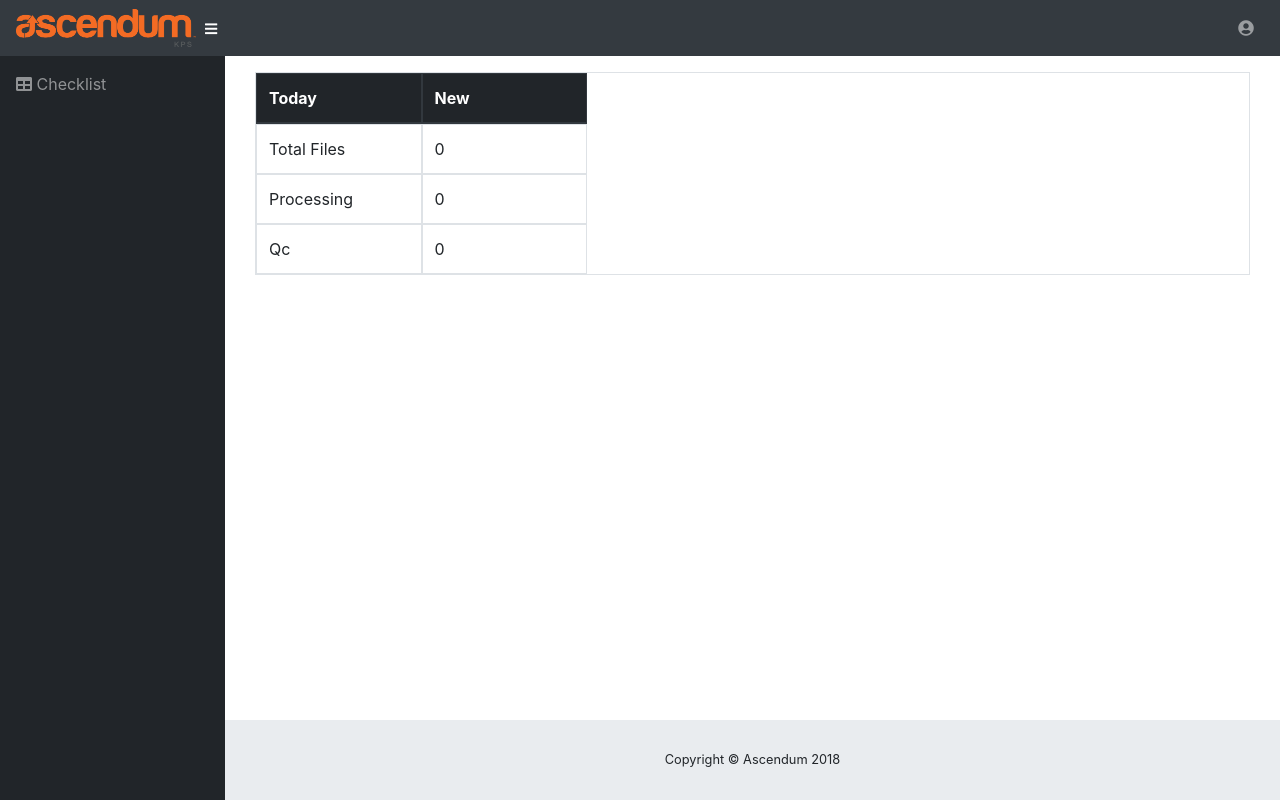
After one commit to PatelKrunal0710/Trailing_Doc, a Django app: page /Dashboard in a window 1280 px wide. The commit adds this page. Run offline with Django 3.2, Linux system fonts and the light colour scheme; data that the repository does not hold is empty; parts of the project's set-up code (start-up, migrations or seed data) failed here and were passed over; some libraries are stand-ins or nearby versions.

Commit message:
Processing_First_Page

```diff
--- /dev/null
+++ b/Processing/Templates/Dashboard.html
@@ -0,0 +1,27 @@
+{% extends 'blank.html' %}
+{% block body %}
+<div class="container">
+<table class="table table-bordered">
+    <thead class="thead-dark">
+    <div class="row">
+    <tr class="d-flex">
+        <th class="col-2">Today</th>
+        <th class="col-2">New</th>
+    </tr>
+</thead>
+    <tr class="d-flex">
+        <td class="col-2">Total Files</td>
+        <td class="col-2">{{tcount}}</td>
+    </tr>
+    <tr class="d-flex">
+        <td class="col-2">Processing</td>
+        <td class="col-2">{{pcount}}</td>
+    </tr>
+    <tr class="d-flex">
+        <td class="col-2">Qc</td>
+        <td class="col-2">{{qcount}}</td>
+    </tr>
+</table>
+</div>
+</div>
+{% endblock %}
--- a/Processing/urls.py
+++ b/Processing/urls.py
@@ -7,4 +7,6 @@ urlpatterns = [
     path('Checklist',views.Checklist,name="Checklist"),
     path('Chk_save',views.Chk_save,name="Chk_save"),
     path('faildoc',views.faildoc,name="faildoc"),
+    path('chkmaster',views.chkmaster,name="chkmaster"),
+    path('Dashboard',views.pdashboard,name="Dashboard"),
 ]
--- a/Processing/views.py
+++ b/Processing/views.py
@@ -33,9 +33,7 @@ def Fileupload(request):
         csv_file = request.FILES['file']
         print(csv_file)
         data_set = csv_file.read().decode('UTF-8')
-        print(data_set)
         io_string = io.StringIO(data_set)
-        print(io_string)
         next(io_string)
         for column in csv.reader(io_string, delimiter=',', quotechar="|"):
             _, created = Fileinfo.objects.update_or_create(
@@ -47,19 +45,34 @@ def Fileupload(request):
                 Process_Type = column[4],
                 Checklist=column[5],
                 File_name = csv_file,
-                Priority = column[7],
+                Priority = column[6],
             )
         return render(request, "Fileupload.HTML")
     return render(request, "Fileupload.HTML")
 
+def chkmaster(request):
+    if request.method == "POST":
+        csv_file = request.FILES['file']
+        data_set = csv_file.read().decode('UTF-8')
+        io_string = io.StringIO(data_set)
+        next(io_string)
+        for column in csv.reader(io_string, delimiter=',', quotechar="|"):
+            _, created = Checklist_Master.objects.update_or_create(
+                View_no = column[0],
+                Audit_item = column[1],
+                Checklist_type = column[2],
+            )
+        return render(request, "chkmsterupload.HTML")
+    return render(request, "chkmsterupload.HTML")
 
 def Checklist(request):
-    lno = Fileinfo.objects.filter(File_process=0).first()
+    lno = Fileinfo.objects.filter(File_process=0).order_by('-Priority').first()
     lno.File_process = 2
     lno.Proc_userid = str(request.user)
     lno.Proc_sdate = datetime.datetime.now()
     lno.save()
     chk = Checklist_Master.objects.filter(Checklist_type = lno.Checklist).order_by('View_no')
+    print(chk)
     return render(request,'BCD.html',{'lno':lno,'chk':chk})
 
 def Chk_save(request):
@@ -81,10 +94,16 @@ def Chk_save(request):
         Fileinfo.objects.filter(Loan_No = loanno).update(File_status = 'Suspend',Proc_edate=datetime.datetime.now())
     else:
         Fileinfo.objects.filter(Loan_No = loanno).update(File_status = 'Pass',Proc_edate=datetime.datetime.now())
-    return redirect('Checklist')
+    return redirect('Dashboard')
 
 def faildoc(request):
     fdr = docinfo.objects.filter(Proc_status="Fail").order_by("Loan_no")
     pfdr = Fileinfo.objects.filter(File_status="Pass")
     sfdr = Fileinfo.objects.filter(File_status="Suspend")
     return render(request,'report.html',{'fdr':fdr,'pfdr':pfdr,'sfdr':sfdr})
+
+def pdashboard(request):
+    tcount = Fileinfo.objects.filter(File_process=0).count()
+    pcount = Fileinfo.objects.filter(File_process=1,Proc_edate__date=datetime.date.today(),Proc_userid=request.user).count()
+    qcount = Fileinfo.objects.filter(File_process=1,Qc_edate__date=datetime.date.today(),Qc_userid=request.user).count()
+    return render(request, 'Dashboard.html',{'tcount':tcount,'pcount':pcount,'qcount':qcount})
```
Also changed, not shown: Processing/Templates/BCD.html (+7 -7 lines), Processing/Templates/chkmsterupload.html (added, +18 -0 lines), 1 other file.
